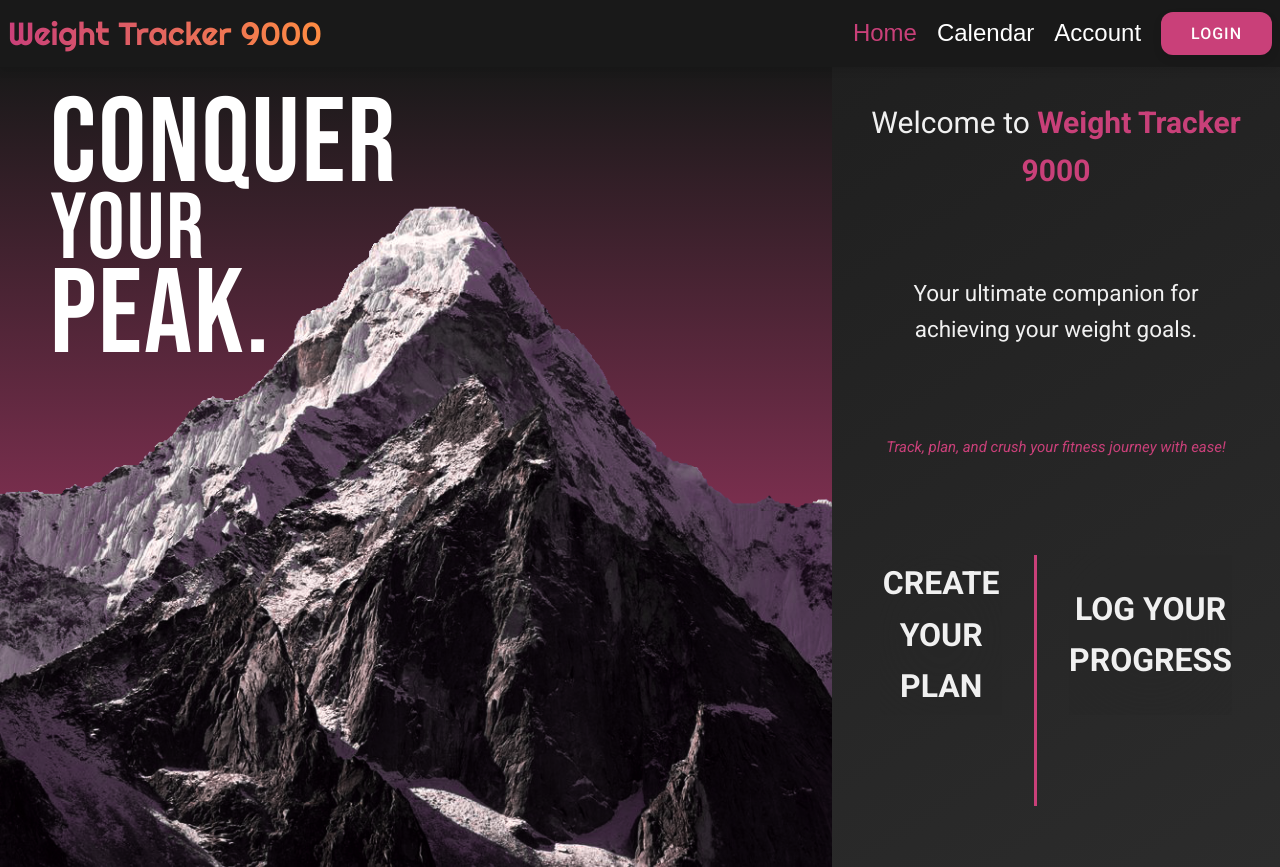
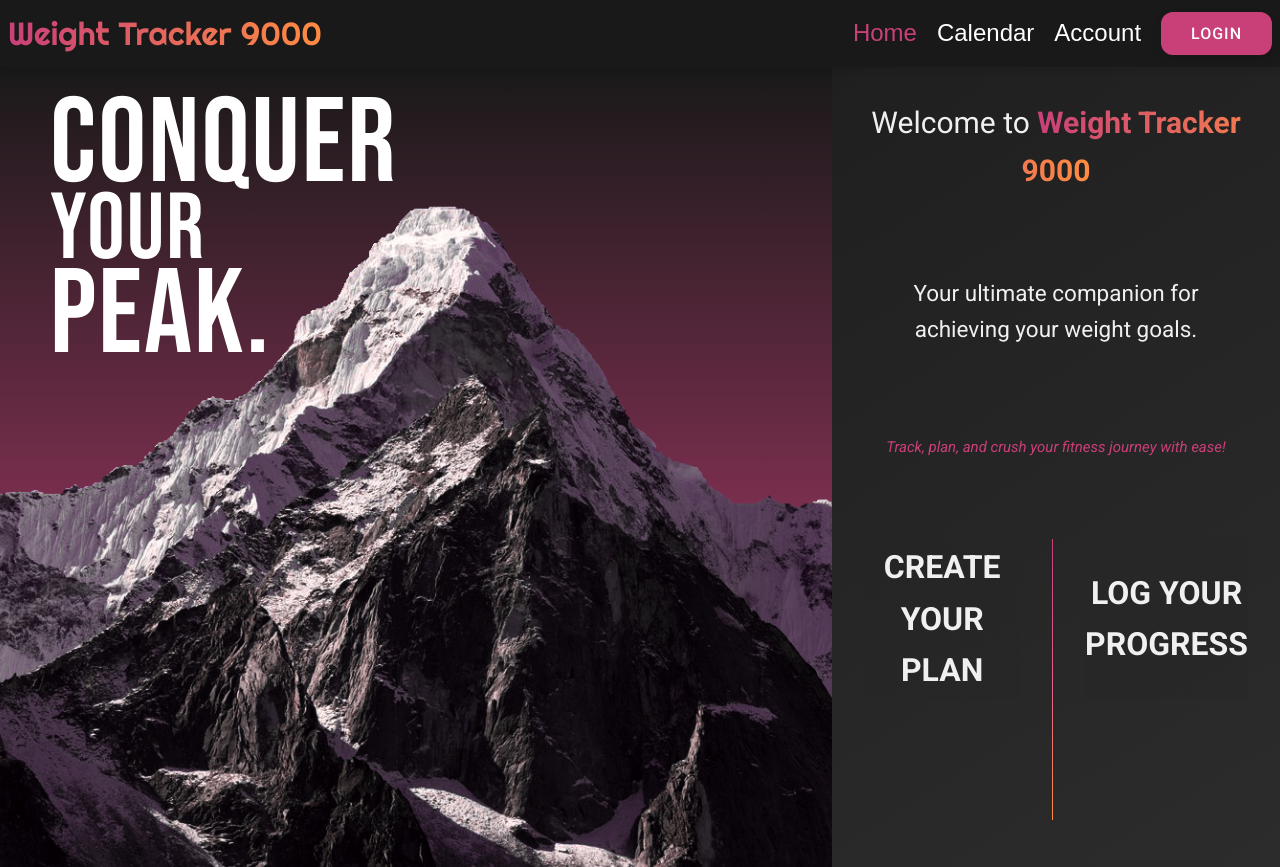
Before and after one commit to x-Lo/weight-tracker9000, a Vue app: page / in a window 1280 px wide. Built offline with nearby package versions, Linux system fonts and the light colour scheme; no server answers; the HTML template or start-up script is replaced by a standard one; what v-calendar would draw is missing.

Commit message:
made some styling changes mainly grid item looks

```diff
--- a/src/components/Calendar.vue
+++ b/src/components/Calendar.vue
@@ -11,6 +11,7 @@
             <span class="days-label" style="">DAYS</span>
           </div>
         </div>
+        <div class="separator"></div>
         <div class="grid-item streak">
           <div class="days-section">
             <h2>Current Streak: </h2>
@@ -18,11 +19,11 @@
             <span class="days-label" style="">DAYS</span>
           </div>
         </div>
+        <div class="separator"></div>
         <div class="grid-item goal">
           <div class="goal-section">
             <h2>Have your results slowed down?</h2>
-            <h3>Reconfigure your plan!</h3>
-            <button class="button" @click="navigate('calculator')">Reconfigure</button>
+            <h3 class="reconfigure" @click="navigate('calculator')">Reconfigure your plan!</h3>
           </div>
         </div>
       </div>
@@ -136,11 +137,37 @@
 .goal-section {
   display: flex;
   flex-direction: column;
-  justify-content: space-between;
+  justify-content: flex-start;
   align-items: center;
   width: 100%;
   padding: 1rem;
+  gap: 7rem;
   flex-grow: 1;
+}
+
+.reconfigure {
+  font-weight: bold;
+  border: none;
+  border-radius: 0;
+  box-shadow: none;
+  border-bottom: 1px solid rgba(255, 255, 255, 0.2);
+}
+
+.reconfigure:hover {
+  outline-color: #C94079; /* Solid color for active state */
+  box-shadow: 0 2px 0 rgba(201, 64, 121, 0.8);
+  cursor: pointer;
+}
+
+.separator {
+  background: linear-gradient(
+    to bottom,
+    #C94079,          /* Primary accent color */
+    #e85e92,          /* Soft pink for highlights */
+    #FF8C42           /* Deep magenta for depth */
+  );
+  width: 2px;
+  height: 95%;
 }
 
 @media (max-width: 768px) {
--- a/src/components/LogIn.vue
+++ b/src/components/LogIn.vue
@@ -1,9 +1,9 @@
 <template>
-  <h1>Login Here</h1>
+  <h1>LOGIN HERE</h1>
   <div class="card">
     <form @submit.prevent="handleLogIn">
       <div class="form-group">
-        <label for="email">Email:</label>
+        <label for="email">EMAIL:</label>
         <input
           id="email"
           type="email"
@@ -13,7 +13,7 @@
         />
       </div>
       <div class="form-group">
-        <label for="password">Password:</label>
+        <label for="password">PASSWORD:</label>
         <input
           id="password"
           type="password"
@@ -23,8 +23,8 @@
         />
         <div class="signup">
           <p>
-            Don't have an account?
-            <a @click.prevent="handleNavigate('signup')">Create Account</a>
+            DON'T HAVE AN ACCOUNT?
+            <a @click.prevent="handleNavigate('signup')">CREATE ACCOUNT</a>
           </p>
         </div>
       </div>
--- a/src/components/SavePlan.vue
+++ b/src/components/SavePlan.vue
@@ -6,9 +6,12 @@ const {navigate} = useNavigation();
 
 <template>
     <div class="saveplan-container">
-        <h2>Save your plan by creating an account!</h2>
+      <h2>Ready to realize your full potential?</h2>
+      <p>Sign up to save your personalized plan and track your progress with daily weight logs.</p>
       <div class="grid">
-            <div class="grid-item" @click="navigate('signup')">Create Account</div>
+        <div class="grid-item" @click="navigate('signup')">
+          <span class="cta-text">Create Your Account!</span>
+        </div>
       </div>
     </div>
   </template>
@@ -20,41 +23,80 @@ const {navigate} = useNavigation();
   justify-content: space-evenly;
   align-items: center;
   height: 100vh;
+  padding: 2rem;
+  color: #f0f0f0;
 }
 
 h2 {
-    font-size: 2em;
+  font-size: 2.2em;
+  margin-bottom: 1rem;
+  color: #f0f0f0;
+  font-weight: bold;
+}
+
+p {
+  font-size: 1.2em;
+  margin-bottom: 2rem;
+  max-width: 600px;
+  line-height: 1.5;
 }
 
 .grid {
   display: flex;
   flex-direction: column;
-  justify-content: center;
+  justify-content: space-evenly;
+  align-items: center;
 }
 
 .grid-item {
   width: 60vh;
+  max-width: 80%;
   height: 20vh;
-  border: none;
-  border-radius: 0;
-  box-shadow: none;
-  border-bottom: 1px solid rgba(255, 255, 255, 0.2);
   display: flex;
-  flex-direction: column;
   justify-content: center;
   align-items: center;
   text-align: center;
+  border: none;
+  border-bottom: 1px solid rgba(255, 255, 255, 0.2);
   font-family: 'Roboto', Arial, sans-serif;
   color: #f0f0f0;
-  backdrop-filter: blur(60px);
-  -webkit-backdrop-filter: blur(60px);
-  font-size: 3em;
-  transition: box-shadow 0.3s ease, border-color 0.3s ease;
+  font-size: 1.5em;
+  cursor: pointer;
+  transition: box-shadow 0.3s ease, transform 0.2s ease;
 }
 
 .grid-item:hover {
-    outline-color: #C94079; /* Solid color for active state */
     box-shadow: 0 2px 0 rgba(201, 64, 121, 0.8);
-    cursor: pointer;
+}
+
+.cta-text {
+  font-size: 1.5em;
+  font-weight: bold;
+  color: #f0f0f0;
+  text-transform: uppercase;
+}
+
+@media (max-width: 768px) {
+  .saveplan-container {
+    padding: 1rem;
+  }
+
+  .grid-item {
+    width: 80%;
+    height: auto;
+    padding: 1rem 2rem;
+  }
+
+  h2 {
+    font-size: 1.8em;
+  }
+
+  p {
+    font-size: 1em;
+  }
+
+  .cta-text {
+    font-size: 1.2em;
+  }
 }
 </style>
--- a/src/components/Welcome.vue
+++ b/src/components/Welcome.vue
@@ -10,7 +10,7 @@
       >
         CREATE YOUR PLAN
       </div>
-      <div class="sepperator">
+      <div class="separator">
 
       </div>
       <div
@@ -47,7 +47,7 @@ export default {
   height: 100%;
   display: flex;
   flex-direction: column;
-  justify-content: flex-start;
+  justify-content: space-evenly;
   align-items: center;
   text-align: center;
   gap: 5rem;
@@ -55,7 +55,16 @@ export default {
 }
 
 .brand-name {
-  color: #C94079;
+  background-color: #f3ec78;
+  background-image: linear-gradient(90deg, #C94079, #FF8C42);
+  background-clip: text;
+  background-size: 100%
+  background-repeat;
+  background-size: 100%;
+  -webkit-background-clip: text;
+  -moz-background-clip: text;
+  -webkit-text-fill-color: transparent;
+  -moz-text-fill-color: transparent;
   font-weight: bold;
 }
 
@@ -71,14 +80,14 @@ export default {
   flex-direction: row;
   justify-content: flex-end;
   gap: 2rem;
-  padding: 1rem;
+
 }
 
 .grid-item {
   width: 100%;
   height: 10rem;
   background: rgba(39, 39, 39, 0.1);
-    display: flex;
+  display: flex;
   justify-content: center;
   align-items: center;
   font-family: 'Roboto', Arial, sans-serif;
@@ -91,9 +100,14 @@ export default {
   -webkit-backdrop-filter: blur(60px);
 }
 
-.sepperator{
-  background-color: #C94079;
-  width: 1vh;
+.separator{
+  background: linear-gradient(
+    to bottom,
+    #C94079,          /* Primary accent color */
+    #e85e92,          /* Soft pink for highlights */
+    #FF8C42           /* Deep magenta for depth */
+  );
+  width: 2px;
   height: 95%;
 }
 
--- a/src/views/PersonalPlanView.vue
+++ b/src/views/PersonalPlanView.vue
@@ -263,7 +263,7 @@ export default {
 
 .rate-options-grid .grid-item{
     width: 40vh;
-    background: rgba(39, 39, 39, 0.1);
+    background: none;
     border: none;
     border-radius: 0;
     box-shadow: none;
@@ -276,8 +276,6 @@ export default {
     text-align: center;
     font-family: 'Roboto', Arial, sans-serif;
     color: #f0f0f0;
-    backdrop-filter: blur(60px);
-    -webkit-backdrop-filter: blur(60px);
     transition: box-shadow 0.3s ease, border-color 0.3s ease;
 }
 
```
Lines whose indentation alone changed are shown as unchanged.
